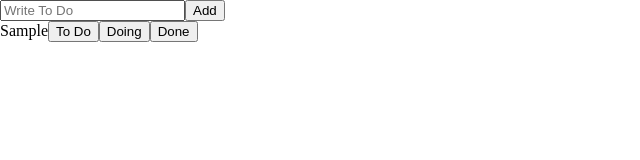
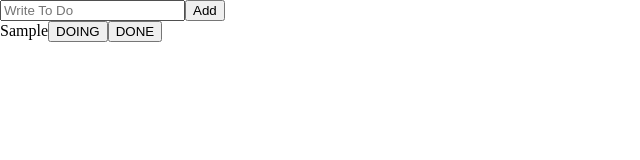
Before and after one commit to rlaclghks123/react-masterClass-toDoList, a React (Create React App) app: page / in a window 1280 px wide. Both pictures are taken after typing "Sample" into the empty fields and a click on the button "Add". Shown: the top 160 px of the page, without its empty margins (0-640 px from the left). Built offline with nearby package versions, Linux system fonts and the light colour scheme.

Commit message:
ToDo - category
name을 통해 어떤 button이 클릭되는지 확인 가능

다른 방법으론 //처리 된 부분

```diff
--- a/src/components/ToDo.tsx
+++ b/src/components/ToDo.tsx
@@ -1,12 +1,27 @@
+import React from "react";
 import { IToDo } from "../atoms";
 
 
-function ToDo({ text }: IToDo) {
+function ToDo({ text, catergory }: IToDo) {
+
+    // const onclick = (newCategory : IToDo["category"]) =>{}
+    const onClick = (event: React.MouseEvent<HTMLButtonElement>) => {
+        const { currentTarget: { name } } = event;
+        console.log(name);
+    }
+
     return (<li>
         <span>{text}</span>
-        <button>To Do</button>
-        <button>Doing</button>
-        <button>Done</button>
+
+        {/* {catergory !== "TO_DO" && <button   onClick={()=>onClick("TO_DO"))}>To Do</button>}
+        {catergory !== "DOING" &&     <button   onClick={()=>onClick("DOING"))}>DOING</button>}
+        {catergory !== "DONE" &&      <button  onClick={()=>onClick("DONE"))}>DONE</button>}
+         */}
+
+        {catergory !== "TO_DO" && <button name="TO_DO" onClick={onClick}>To Do</button>}
+        {catergory !== "DOING" && <button name="DOING" onClick={onClick}>DOING</button>}
+        {catergory !== "DONE" && <button name="DONE" onClick={onClick}>DONE</button>}
+
     </li>);
 }
 export default ToDo;
```
